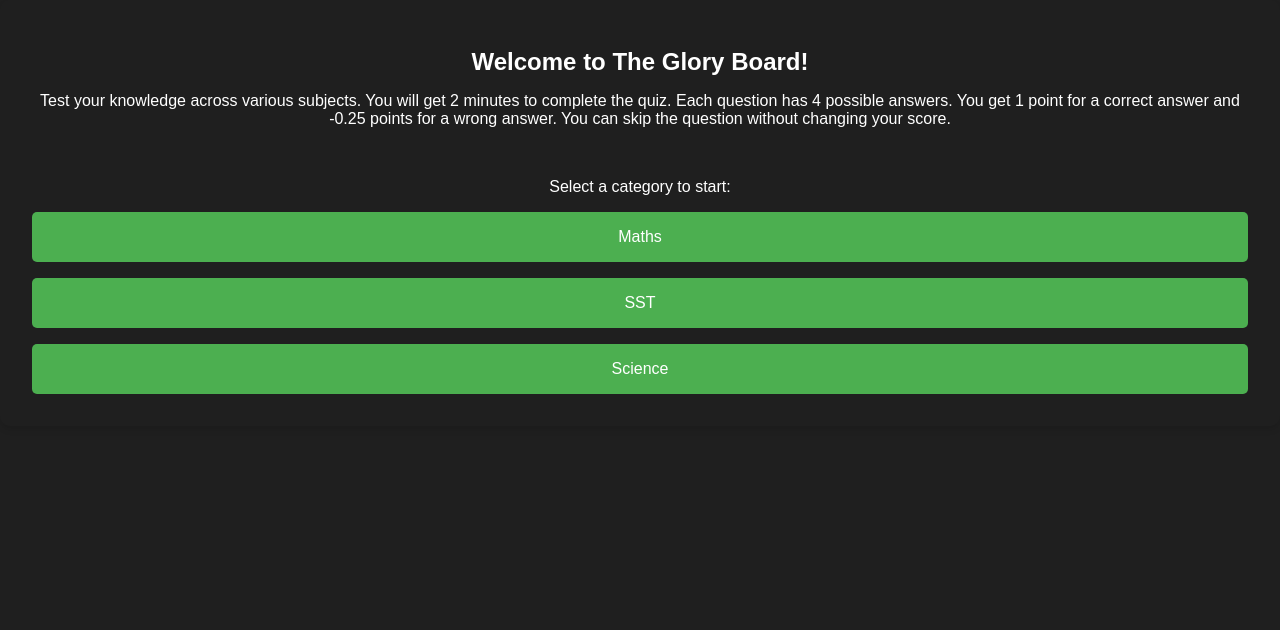
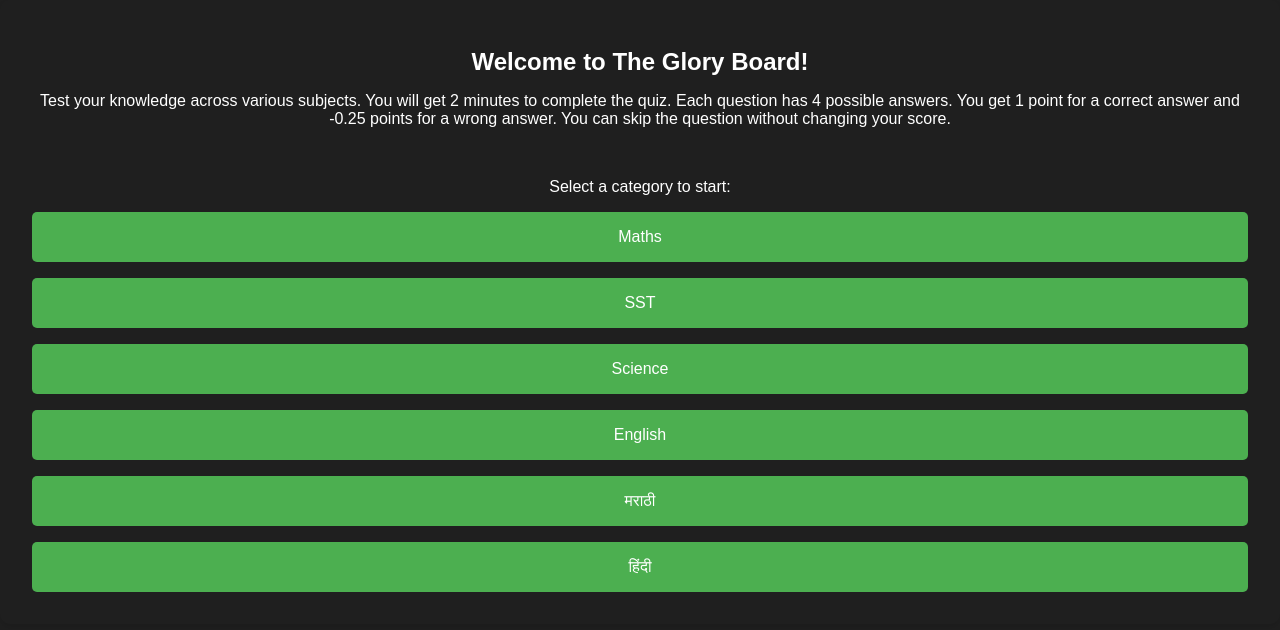
Before and after one commit to codingNinja232/my-homework-assistant, a React (Create React App) app: page / in a window 1280 px wide. Shown: the top 630 px of the page. Built offline with nearby package versions, Linux system fonts and the light colour scheme; no server answers.

Commit message:
Added Hindi Marathi English Subjects

```diff
--- a/src/App.js
+++ b/src/App.js
@@ -17,7 +17,6 @@ const App = () => {
   const [questions, setQuestions] = useState([]);
   const [currentQuestionIndex, setCurrentQuestionIndex] = useState(0);
   const [score, setScore] = useState(0);
-  const [rank, setRank] = useState(0);
   const [isQuizComplete, setIsQuizComplete] = useState(false);
   const [activeTab, setActiveTab] = useState('');
   const [selectedOption, setSelectedOption] = useState(null);
@@ -29,6 +28,9 @@ const App = () => {
   const [leaderboardData, setLeaderboardData] = useState([]);
   const [name, setName] = useState('');
   const [sessionId, setSessionId] = useState('');
+  const [timeLimit, setTimeLimit] = useState(120);
+
+
 
   useEffect(() => {
     if (timeElapsed < 100 && !isQuizComplete) {
@@ -47,6 +49,9 @@ const App = () => {
     setIsStartScreen(false);
     setIsLoading(true);
     setTimeElapsed(0);
+    if(tab === 'Maths'){
+      setTimeLimit(240);
+    }
 
     client
       .get(`exec?subjectName=${tab}`)
@@ -64,7 +69,6 @@ const App = () => {
 
         setSessionId(response.data.newSessionId);
         setLeaderboardData(response.data.leaderBoard);
-        setRank(0);
         setError(null);
       })
       .catch(() => setError('Failed to create session.'))
@@ -95,6 +99,7 @@ const App = () => {
 
   const handleSkip = () => {
     setSelectedOption(null);
+    //console.log(timeLimit);
     if (currentQuestionIndex < questions.length - 1) {
       setCurrentQuestionIndex((prev) => prev + 1);
     } else {
@@ -110,9 +115,8 @@ const App = () => {
     leaderboardClient
       .get(`exec?subjectName=${activeTab}&name=${name}&score=${score}&session=${sessionId}&md5Hash=${md5Hash}`)
       .then((response) => {
-        //setLeaderboardData(response.data.leaderBoard);
-        //setRank(response.data.rank);
         setError(null);
+        document.getElementById("resultTitle").innerHTML='';
       })
       .catch(() => setError('Failed to load leaderboard.'))
       .finally(() => setIsLoading(false));
@@ -145,7 +149,6 @@ const App = () => {
           setName={setName}
           onPublish={handlePublish}
           leaderboardData={leaderboardData}
-          rank={rank}
         />
       )}
     </div>
--- a/src/LandingPage.js
+++ b/src/LandingPage.js
@@ -15,6 +15,9 @@ const LandingPage = ({ onStart }) => {
         <button className="start-button" onClick={() => onStart('Maths')}>Maths</button>
         <button className="start-button" onClick={() => onStart('SST')}>SST</button>
         <button className="start-button" onClick={() => onStart('Science')}>Science</button>
+        <button className="start-button" onClick={() => onStart('English')}>English</button>
+        <button className="start-button" onClick={() => onStart('Marathi')}>मराठी</button>
+        <button className="start-button" onClick={() => onStart('Hindi')}>हिंदी</button>
       </div>
     </div>
   );
--- a/src/Results.js
+++ b/src/Results.js
@@ -7,8 +7,7 @@ const Results = ({
   name,
   setName,
   onPublish,
-  leaderboardData,
-  rank
+  leaderboardData
 }) => {
   return (
     <div className="score-container">
@@ -32,8 +31,6 @@ const Results = ({
             <br/>
         </div>
 
-      {rank > 0 && <p>Your Rank: {rank}</p>}
-
       {leaderboardData.length > 0 && (
         <div className="table">
           <div className="table-row header">
```
